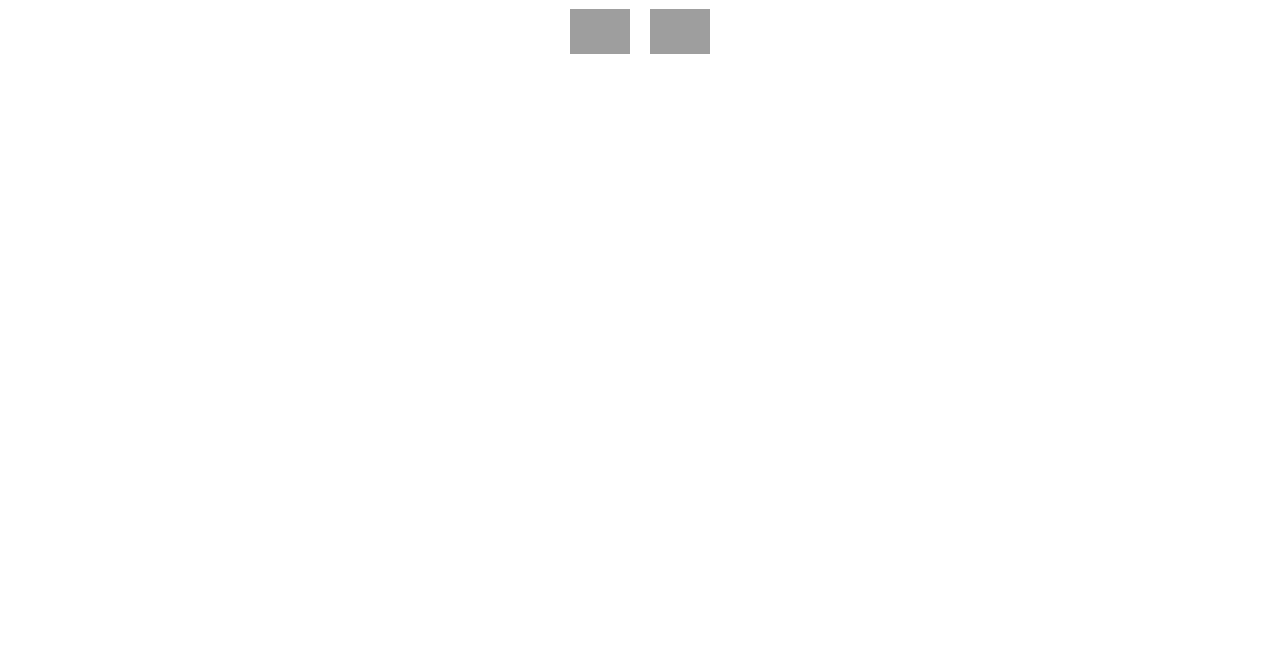
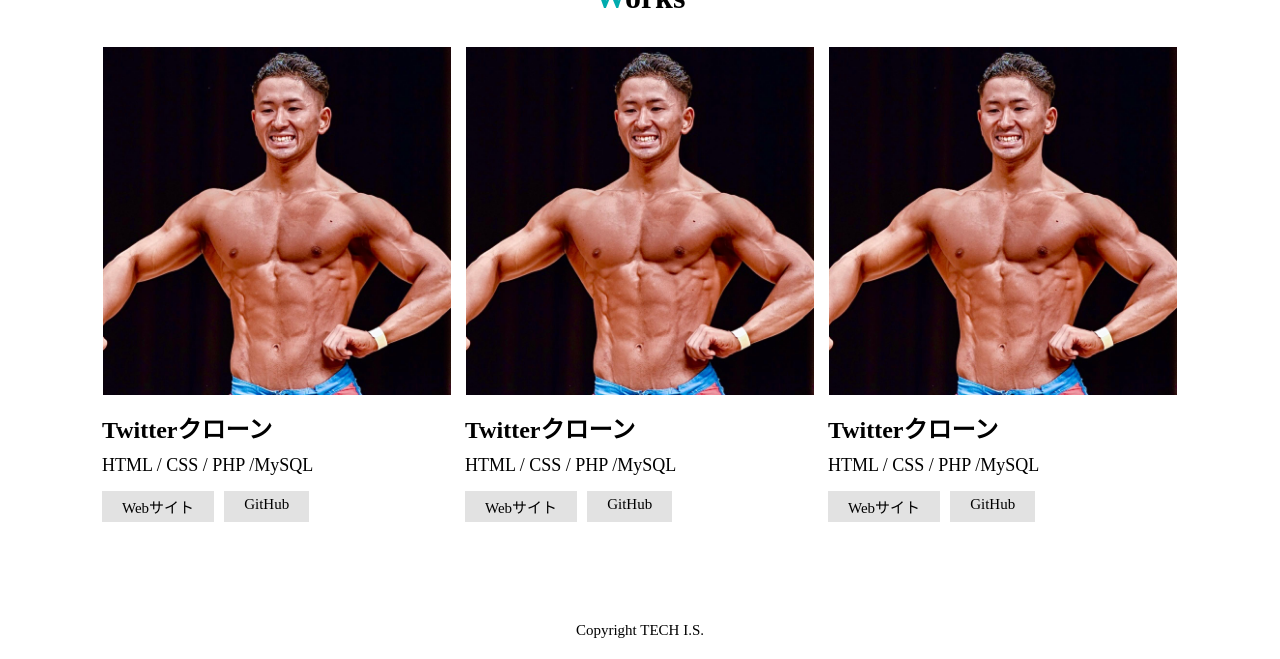
Before and after one commit to kobayashi-syo/Portfolio-Sample, a PHP site: page / in a window 1280 px wide. Shown: the part 680-1339 px from the top of the page. Before the commit the page ends 734 px from the top, so only its background shows below. Run offline with PHP 8.4, Linux system fonts and the light colour scheme; grey boxes are pictures that could not be loaded.

Commit message:
HTML \ CSSファイル更新

```diff
--- a/index.html
+++ b/index.html
@@ -56,11 +56,51 @@
             </ul>
         </div>
         <!-- work用の箱 -->
-        <div class="box-work">
+        <div class="box-works">
+            <h2 class="sub-title">
+                <span class="color-green">W</span>orks
+            </h2>
+
+            <ul class="works-list">
+                <li>
+                    <img src="img/works.jpg" alt="ツイッタークローンの画像">
+                    <h3>Twitterクローン</h3>
+                    <span>HTML / CSS / PHP /MySQL</span>
+                    <div class="link">
+                        <a href="">Webサイト</a>
+                        <a href="">GitHub</a>
+                    </div>
+                </li>
+                <li>
+                    <img src="img/works.jpg" alt="ツイッタークローンの画像">
+                    <h3>Twitterクローン</h3>
+                    <span>HTML / CSS / PHP /MySQL</span>
+                    <div class="link">
+                        <a href="">Webサイト</a>
+                        <a href="">GitHub</a>
+                    </div>
+                </li>
+                <li>
+                    <img src="img/works.jpg" alt="ツイッタークローンの画像">
+                    <h3>Twitterクローン</h3>
+                    <span>HTML / CSS / PHP /MySQL</span>
+                    <div class="link">
+                        <a href="">Webサイト</a>
+                        <a href="">GitHub</a>
+                    </div>
+                </li>
+            </ul>
 
         </div>
 
     </div>
 
+    <!-- footerタグの作成
+    ・copyrightの設定
+    ・pタグを使用 -->
+    <footer class="block-footer">
+        <p>Copyright TECH I.S.</p>
+    </footer>
+
 </body>
 </html>
--- a/style.css
+++ b/style.css
@@ -83,3 +83,70 @@ body{
 .icon-list img{
     width: 60px;
 }
+
+/* worksのスタイルシート */
+
+.box-works{
+    margin: 80px 0 0;
+}
+
+.works-list{
+    list-style: none;
+    width: 100%;
+    max-width: 1076px;
+    margin: 30px auto;
+    padding: 0;
+    text-align: left;
+    overflow: hidden;
+}
+
+.works-list li{
+    display: block;
+    width: 100%;
+    max-width: 348px;
+    float: left;
+    margin-right: 15px;
+}
+
+.works-list li:last-child{
+    margin-right: 0;
+}
+
+.works-list li img{
+    width: 100%;
+    border: 1px solid white;
+}
+
+.works-list li h3{
+    font-size: 24px;
+    margin: 10px 0;
+}
+
+.works-list li span{
+    font-size: 18px;
+}
+
+.works-list li .link{
+    display: flex;
+    justify-content: left;
+    align-items: left;
+    margin-top: 15px;
+}
+
+.works-list li .link a{
+    background-color: rgb(226,226,226);
+    padding: 5px 20px;
+    margin-right: 10px;
+    font-size: 15px;
+    text-decoration: none;
+    color: #000;
+}
+
+/* footerのスタイルシート */
+
+.block-footer p{
+    clear: both;
+    text-align: center;
+    font-size: 15px;
+    margin: 50px 0 20px;
+}
```
Also changed, not shown: img/github.png (added), img/profile.png (renamed from img/532139A1-0AF9-42E7-98E1-BB0DEA96F9F5_1_105_c.png), img/twitter.png (added), img/works.jpg (added).
